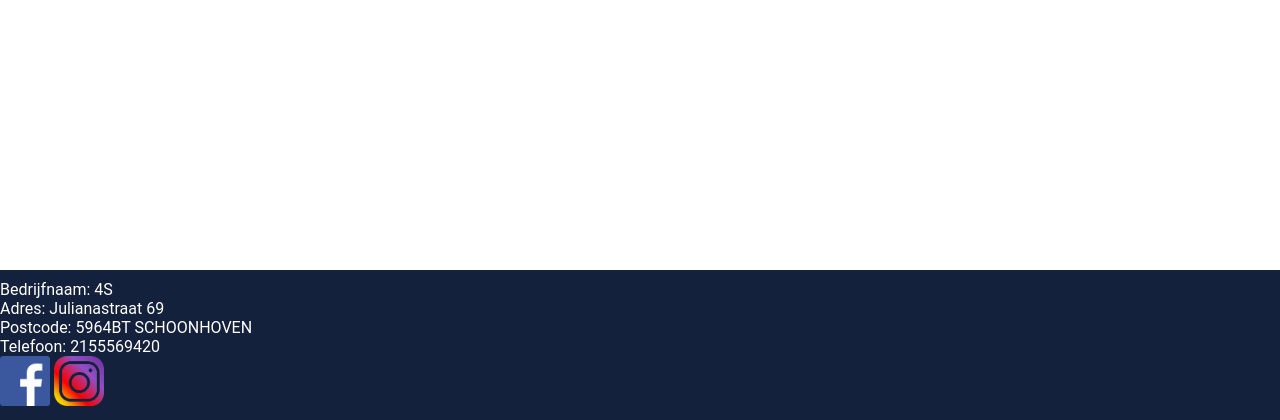
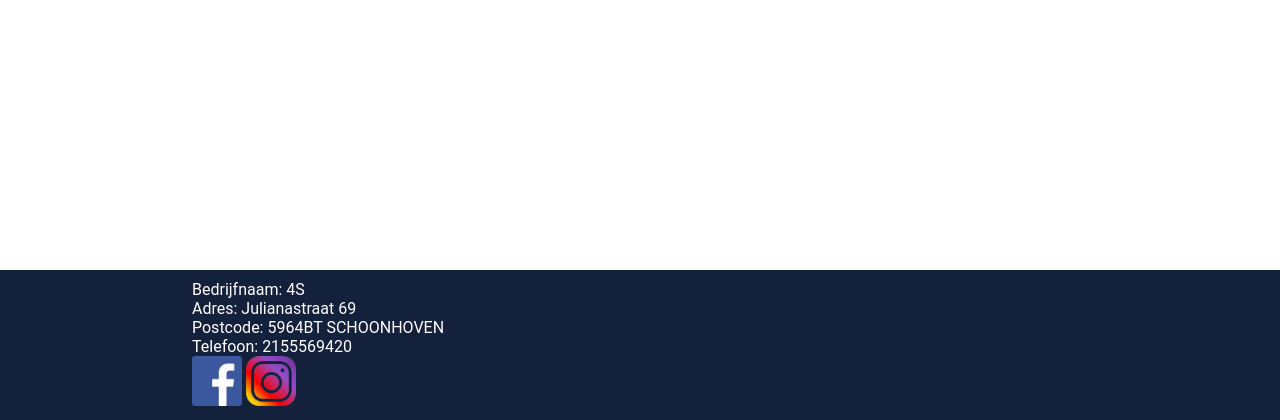
Before and after one commit to AxlVreeke/C2_CodeCamp, a PHP site: page / in a window 1280 px wide. Shown: the part 380-800 px from the top of the page. Run offline with PHP 8.4, Linux system fonts and the light colour scheme.

Commit message:
footer html css

```diff
--- a/CSS/style.css
+++ b/CSS/style.css
@@ -24,6 +24,10 @@ color: #FCA311;
 font-family: 'Roboto', sans-serif;
 }
 
+.container{
+  width: 70%;
+  margin: auto;
+}
 
 
 /* header styling */
@@ -42,6 +46,11 @@ color: white;
 padding: 10px 0px 10px 0px;
 }
 
+.footer_container{
+  width: 70%;
+  margin: auto;
+}
+
 footer img{
 width: 50px;
 }
--- a/footer.php
+++ b/footer.php
@@ -1,4 +1,5 @@
 <footer>
+    <div class="footer_container">
         <div class="contactinformatie">
             <p>Bedrijfnaam: 4S</p>
             <p>Adres: Julianastraat 69</p>
@@ -9,4 +10,5 @@
             <img src="img/facebook.png" alt="Facebook Logo">
             <img src="img/instagram.png" alt="Instagram Logo">
         </div>
+    </div>
 </footer>
```
Lines whose indentation alone changed are shown as unchanged.
